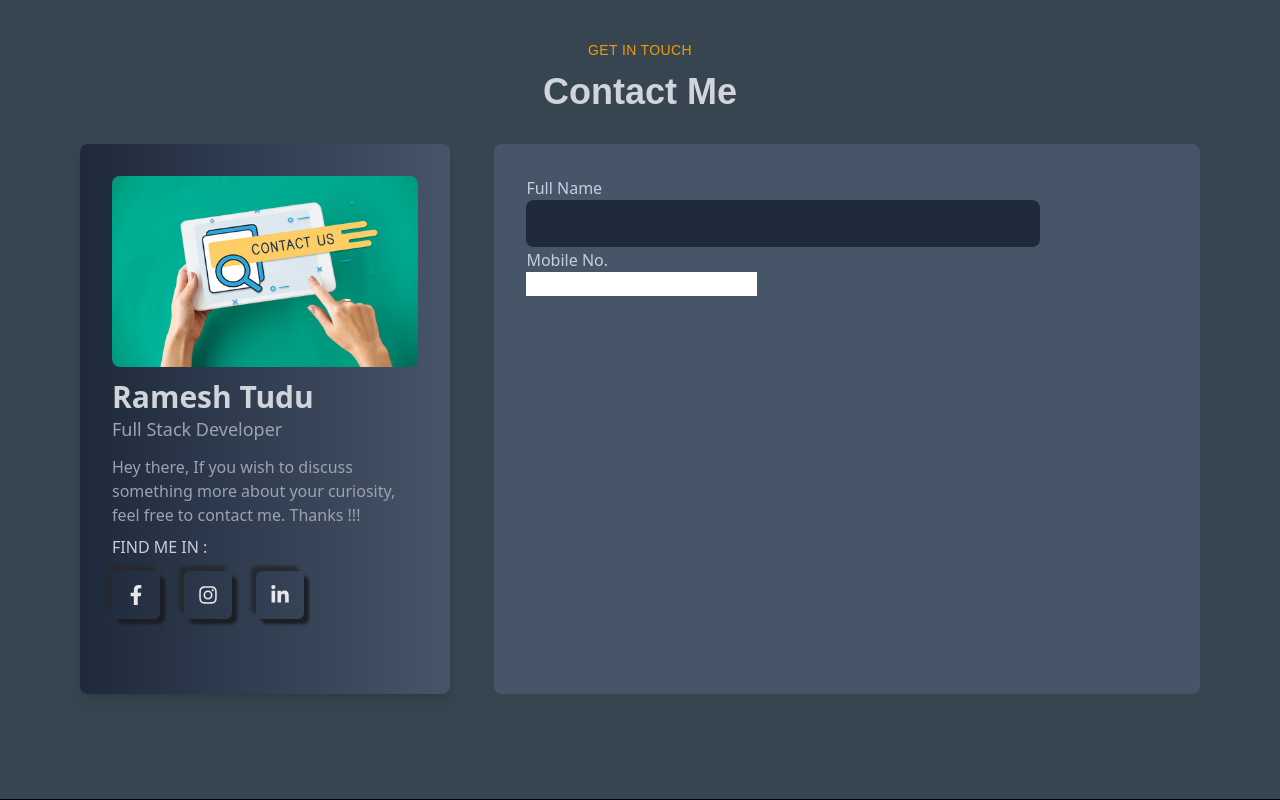
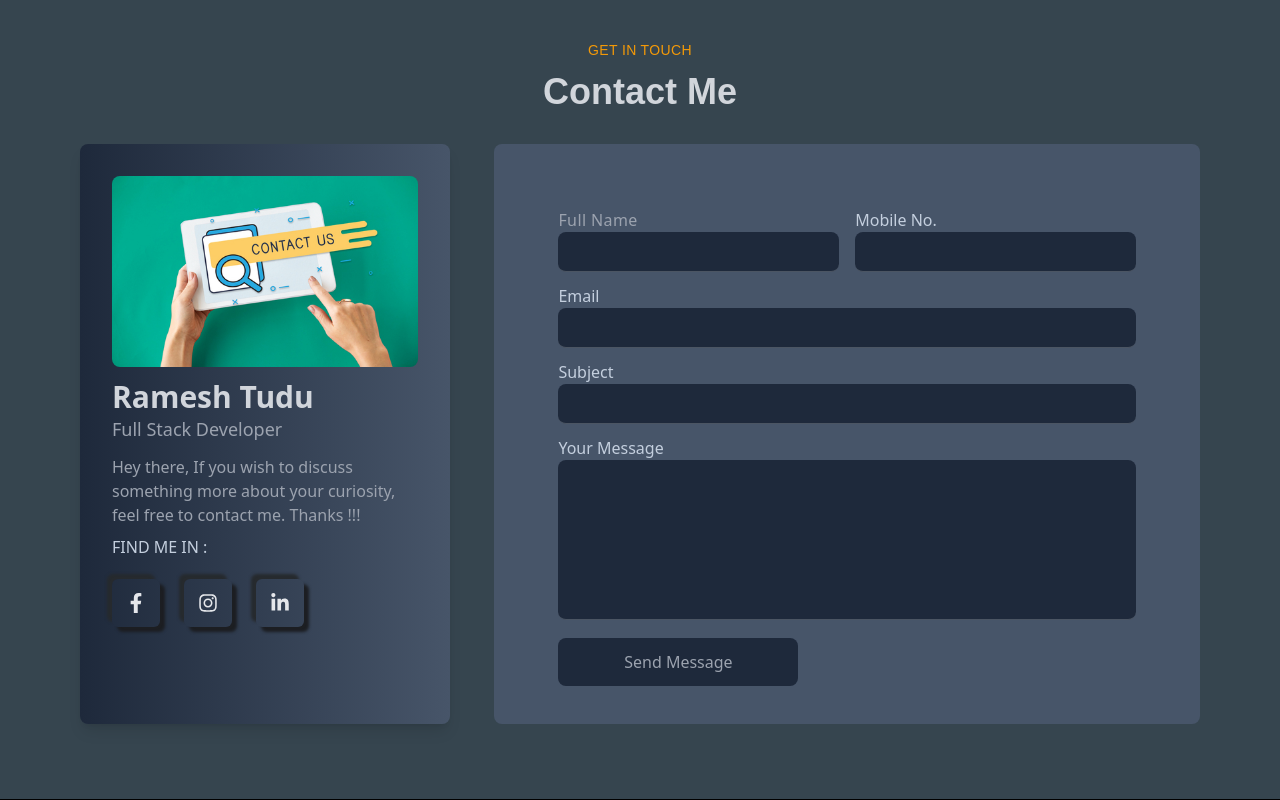
Before and after one commit to ramesh213/myweb, a React (Vite) app: page / in a window 1280 px wide. Shown: the part 2903-3703 px from the top of the page. Built offline with nearby package versions, Linux system fonts and the light colour scheme.

Commit message:
added contact section along with contact form

```diff
--- a/src/components/contact/Contact.jsx
+++ b/src/components/contact/Contact.jsx
@@ -12,17 +12,53 @@ const Contact = () => {
         <Title title="Get in touch" desc="Contact Me" />
       </div>
       <div className="w-full">
-        <div className="w-full h-[550px] justify-between flex">
-         <ContactLeft/>
+        <div className="w-full h-[580px] justify-between flex">
+          <ContactLeft />
           <div className="w-[63%] h-full flex flex-col rounded-lg p-8 justify-between bg-slate-600">
-              <form action="" className="w-full h-full flex flex-col justify-between">
-                <div className=" justify-between">
-                  <p>Full Name</p>
-                  <input className="w-[80%] h-12 rounded-lg border-b-[1px] border-b-gray-600 bg-slate-800 text-gray-400 px-4 active:outline-none focus-visible:outline-designColor outline-none focus-visible:border-b-tranparent duration-300;" type="text" />
+            <form action="" className="w-full h-full flex gap-3 p-8  flex-col">
+              <div className="w-full flex gap-4">
+                <div className="w-1/2 flex flex-col">
+                  <p className="tracking-wide text-gray-400">Full Name</p>
+                  <input
+                    className="w-full h-10 rounded-lg border-b-[1px] border-b-gray-600 bg-slate-800 text-gray-400 p-4 active:outline-none focus-visible:outline-designColor outline-none focus-visible:border-b-tranparent duration-300;"
+                    type="text"
+                  />
+                </div>
+                <div className="w-1/2 flex flex-col ">
                   <p>Mobile No.</p>
-                  <input type="number" name="" id="" />
+                  <input
+                    className="w-full h-10 rounded-lg border-b-[1px] border-b-gray-600 bg-slate-800 text-gray-400 p-2 active:outline-none focus-visible:outline-designColor outline-none focus-visible:border-b-tranparent duration-300;"
+                    type="number"
+                  />
                 </div>
-              </form>
+              </div>
+              <div className="w-full gap-4">
+                <p>Email</p>
+                <input
+                  className="w-full h-10 rounded-lg border-b-[1px] border-b-gray-600 bg-slate-800 text-gray-400 p-2 active:outline-none focus-visible:outline-designColor outline-none focus-visible:border-b-tranparent duration-300;"
+                  type="email"
+                />
+              </div>
+              <div className="w-full gap-4">
+                <p>Subject</p>
+                <input
+                  className="w-full h-10 rounded-lg border-b-[1px] border-b-gray-600 bg-slate-800 text-gray-400 p-2 active:outline-none focus-visible:outline-designColor outline-none focus-visible:border-b-tranparent duration-300;"
+                  type="text"
+                />
+              </div>
+              <div className="w-full gap-4">
+                 <p>Your Message</p>
+                  <textarea className="w-full h-40 row-span-10 rounded-lg border-b-[1px] border-b-gray-600 bg-slate-800 text-gray-400 py-2 px-3 outline-none resize-none " ></textarea>
+              </div>
+              <div className="w-[20%]">
+                <button
+                  className="w-60 h-12 rounded-lg  bg-slate-800 text-gray-400 text-semibold active:outline-none hover:focus-visible:outline-designColor outline-none focus-visible:border-b-tranparent duration-300"
+                  type="submit"
+                >
+                  Send Message
+                </button>
+              </div>
+            </form>
           </div>
         </div>
       </div>
--- a/src/components/contact/ContactLeft.jsx
+++ b/src/components/contact/ContactLeft.jsx
@@ -15,7 +15,7 @@ const ContactLeft = () => {
       <p className="text-lg mb-3 text-gray-400">Full Stack Developer</p>
       <p className="text-md font-normal text-gray-400">Hey there, If you wish to discuss something more about your curiosity, feel free to contact me. Thanks !!!</p>
     </div>
-    <div className="mb-3">
+    <div className="mb-5">
       <h2>FIND ME IN :</h2>
     </div>
     <div className="flex flex-row gap-6">
--- a/src/components/resume/Resume.jsx
+++ b/src/components/resume/Resume.jsx
@@ -11,7 +11,7 @@ const Resume = () => {
     const [skillData, setSkillData ] = useState(true)
     const [experienceData, setExperienceData ] = useState(false)
   return (
-    <section id='resume' className="w-full h-[700px] px-20 pt-10 pb-20 item-center border-b-[1px] border-b-[black]">
+    <section id='resume' className="w-full h-[700px] px-20 pt-10 pb-10 item-center border-b-[1px] border-b-[black]">
         <div className="flex justify-center text-center items-center">
         <Title
         title="Visit my profile"
```
